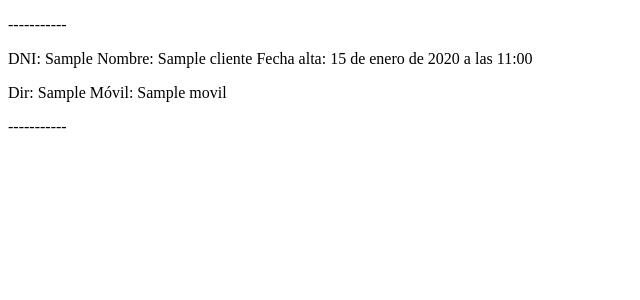
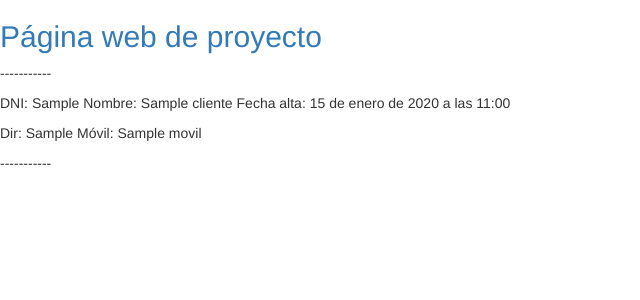
Before and after one commit to margb7/ProyectoDjango, a Django app: template web/misitio/templates/misitio/clientes_list.html in a window 1280 px wide. Shown: the top 300 px of the page, without its empty margins (0-640 px from the left). Run offline with Django 4.2, Linux system fonts and the light colour scheme; tables that the repository leaves empty hold one stand-in row (values such as "Sample post"); the template is opened without the code that fills it: values that come from a table or form of the project are taken from there, most other values are stand-ins (such as "Sample title", 1, 10 or a date in 2020); some libraries are stand-ins or nearby versions.

Commit message:
Bootstrap en página de muestra de clientes

```diff
--- a/web/misitio/templates/misitio/clientes_list.html
+++ b/web/misitio/templates/misitio/clientes_list.html
@@ -1,9 +1,15 @@
 <!DOCTYPE html>
 <html lang="en">
 <head>
+    <meta charset="UTF-8">
     <title>Misitio</title>
+    <link rel="stylesheet" href="//maxcdn.bootstrapcdn.com/bootstrap/3.2.0/css/bootstrap.min.css">
+    <link rel="stylesheet" href="//maxcdn.bootstrapcdn.com/bootstrap/3.2.0/css/bootstrap-theme.min.css">
 </head>
 <body>
+
+<h2><a href="/">Página web de proyecto</a></h2>
+
     {% for cliente in clientes %}
     <p>-----------</p>
     <div>
```
